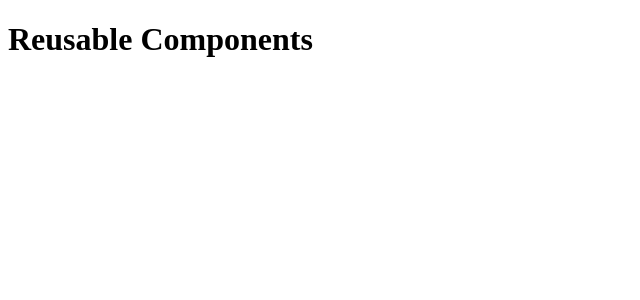
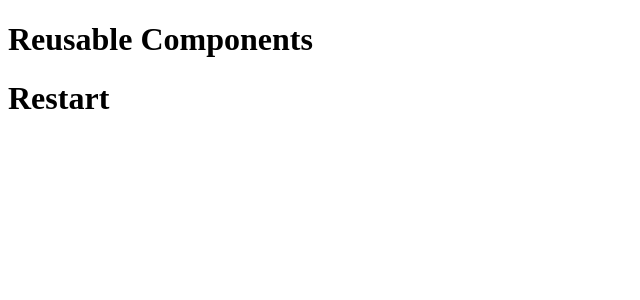
Before and after one commit to stephenyoon84/reusableComponents-angular, an Angular app: page / in a window 1280 px wide. Shown: the top 300 px of the page, without its empty margins (0-640 px from the left). Built offline with nearby package versions, Linux system fonts and the light colour scheme.

Commit message:
restart the course

```diff
--- a/src/app/app.component.html
+++ b/src/app/app.component.html
@@ -1 +1,2 @@
 <h1>Reusable Components</h1>
+<h1>Restart</h1>
```
